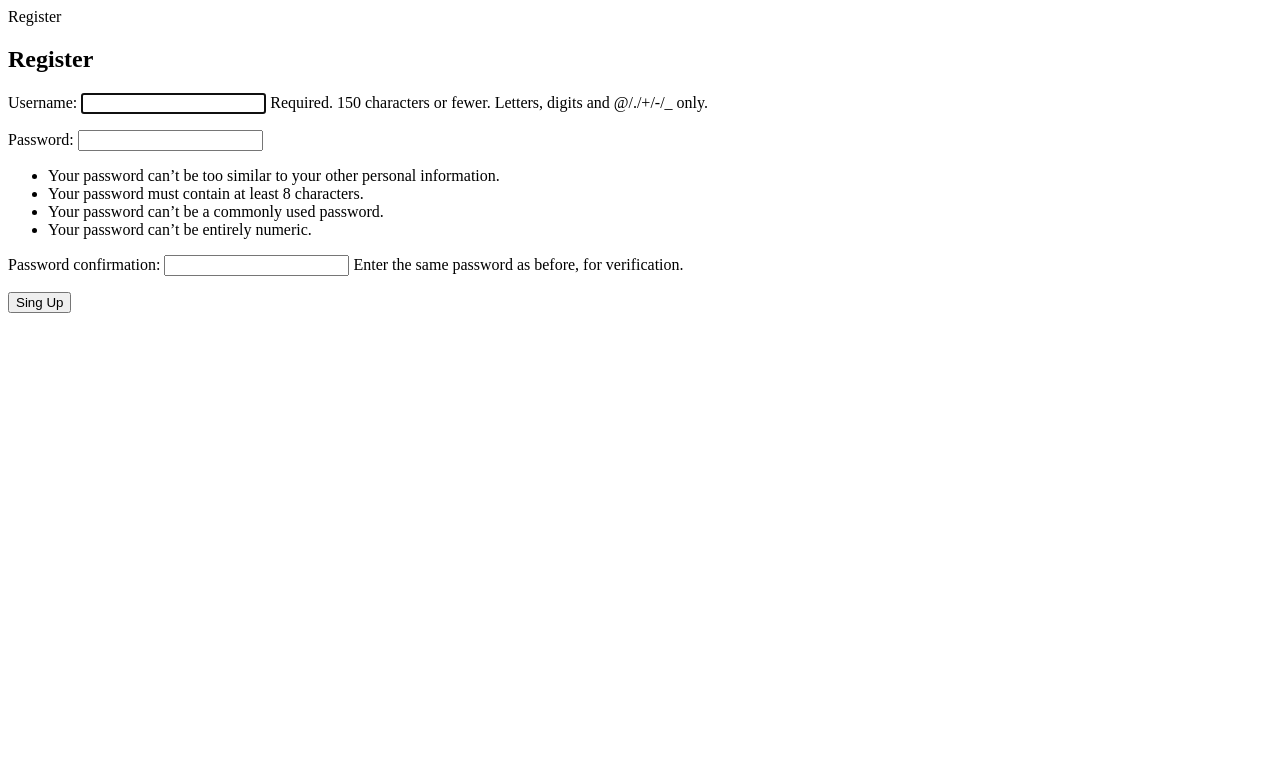
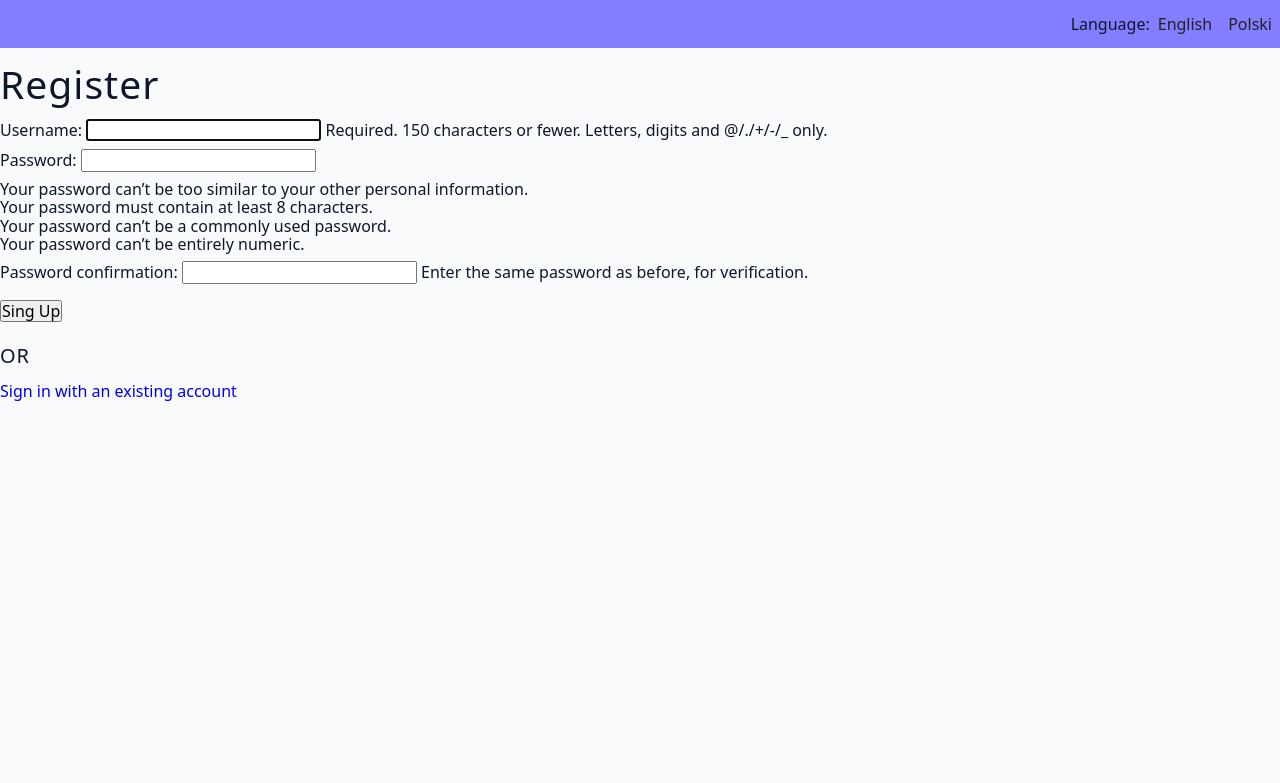
Before and after one commit to andreistr21/Chat-App, a Django app: page /en/users/register/ in a window 1280 px wide. Shown: the top 783 px of the page. Run offline with Django 4.2, Linux system fonts and the light colour scheme; parts of the project's set-up code (start-up, migrations or seed data) failed here and were passed over.

Commit message:
Improved login and register pages

```diff
--- a/src/static/style.css
+++ b/src/static/style.css
@@ -374,3 +374,17 @@ Chat
 #chat-message-submit img {
   filter: invert(19%) sepia(96%) saturate(7373%) hue-rotate(247deg) brightness(96%) contrast(110%);
 }
+
+
+/*
+==========
+Authentication
+==========
+*/
+.authentication > *{
+  margin: 16px 0;
+}
+.authentication-form > *{
+  margin: 8px 0;
+
+}
--- a/src/users/templates/users/register.html
+++ b/src/users/templates/users/register.html
@@ -1,11 +1,17 @@
+{% extends "common/base.html" %}
+{% load i18n %}
 {% block title %}
-    Register
+    {% trans "Register" %}
 {% endblock title %}
 {% block content %}
-    <h2>Register</h2>
-    <form method="post">
-        {% csrf_token %}
-        {{ form.as_p }}
-        <button type="submit">Sing Up</button>
-    </form>
+    <section class="authentication">
+        <h2>{% trans "Register" %}</h2>
+        <form method="post" class="authentication-form">
+            {% csrf_token %}
+            {{ form.as_p }}
+            <button type="submit">{% trans "Sing Up" %}</button>
+        </form>
+        <h5>{% trans "OR" %}</h5>
+        <a href="{% url "users:login" %}">{% trans "Sign in with an existing account" %}</a>
+    </section>
 {% endblock content %}
```
Also changed, not shown: src/users/templates/users/login.html (+13 -7 lines).
